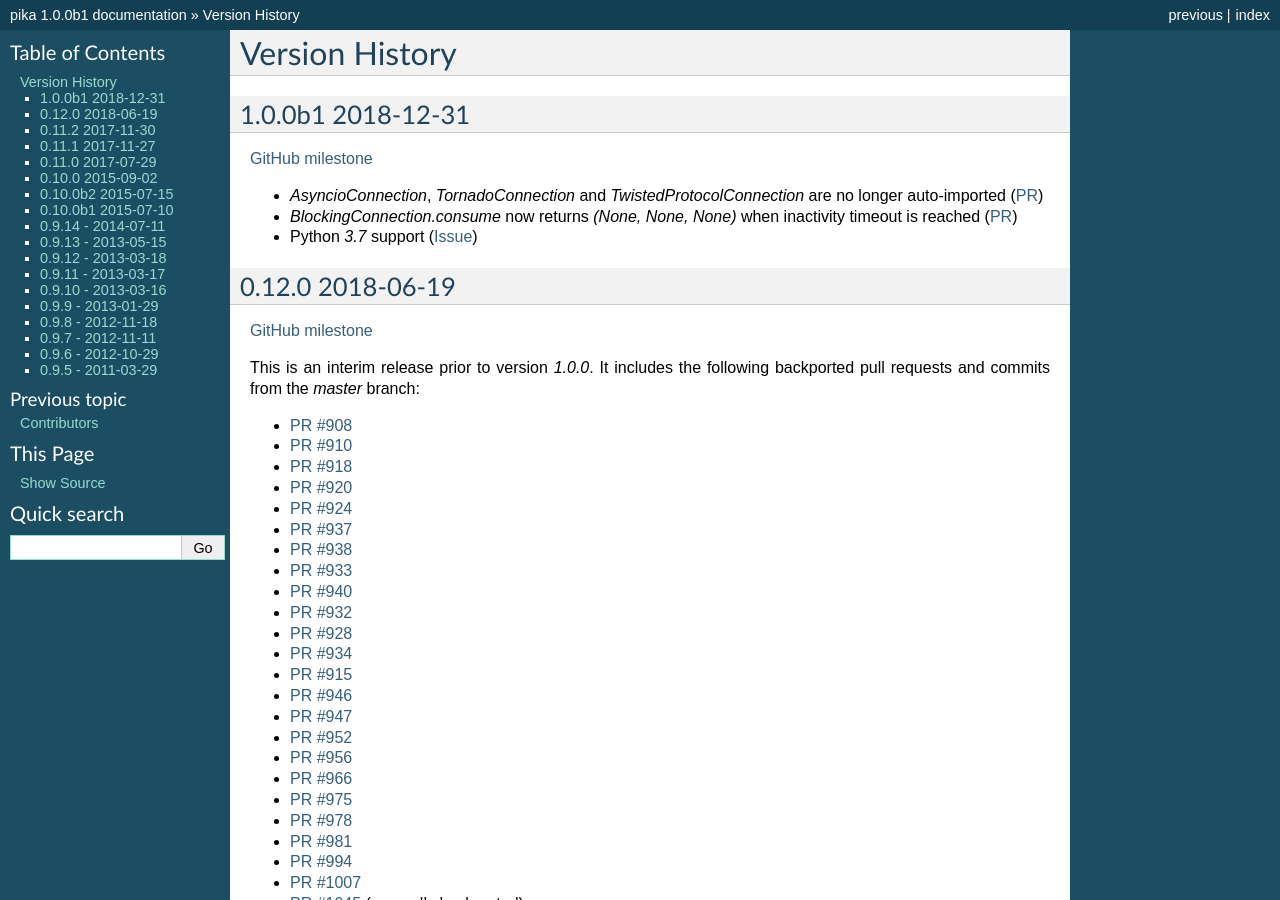
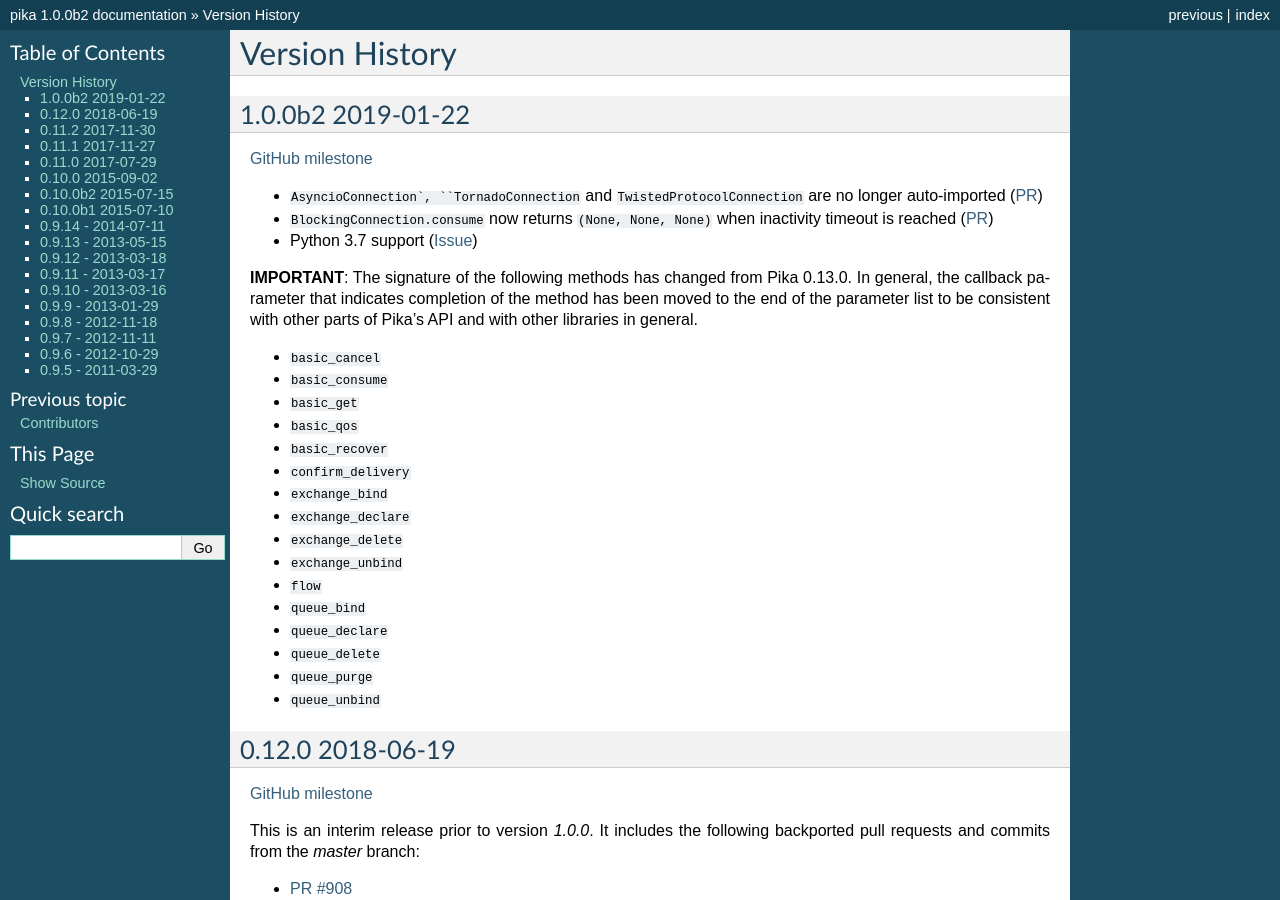
Before and after one commit to pika/pika, a Sphinx documentation site: the page built from docs/version_history.rst, in a window 1280 px wide and 900 px high. Built offline with Sphinx 7.4.7, drawn with Linux system fonts in a browser that asks for light colours; some of the changed text lies outside the part shown.

Commit message:
1.0.0b2 preparation

```diff
--- a/docs/examples/tls_mutual_authentication.rst
+++ b/docs/examples/tls_mutual_authentication.rst
@@ -1,7 +1,7 @@
 TLS parameters example
 ======================
 
-This example demonstrates a TLS session with RabbitMQ using mutual authentication (server and client authentication). It was tested against RabbitMQ 3.7.4, using Python 3.6.5 and Pika 1.0.0b1.
+This example demonstrates a TLS session with RabbitMQ using mutual authentication (server and client authentication). It was tested against RabbitMQ 3.7.4, using Python 3.6.5 and Pika 1.0.0.
 
 See `the RabbitMQ TLS/SSL documentation <https://www.rabbitmq.com/ssl.html>`_ for certificate generation and RabbitMQ TLS configuration. Please note that the `RabbitMQ TLS (x509 certificate) authentication mechanism <https://github.com/rabbitmq/rabbitmq-auth-mechanism-ssl>`_ must be enabled for these examples to work.
 
--- a/docs/version_history.rst
+++ b/docs/version_history.rst
@@ -1,14 +1,34 @@
 Version History
 ===============
 
-1.0.0b1 2018-12-31
+1.0.0b2 2019-01-22
 ------------------
 
 `GitHub milestone <https://github.com/pika/pika/milestone/8>`_
 
-- `AsyncioConnection`, `TornadoConnection` and `TwistedProtocolConnection` are no longer auto-imported (`PR <https://github.com/pika/pika/pull/1129>`_)
-- `BlockingConnection.consume` now returns `(None, None, None)` when inactivity timeout is reached (`PR <https://github.com/pika/pika/pull/899>`_)
-- Python `3.7` support (`Issue <https://github.com/pika/pika/issues/1107>`_)
+- ``AsyncioConnection`, ``TornadoConnection`` and ``TwistedProtocolConnection`` are no longer auto-imported (`PR <https://github.com/pika/pika/pull/1129>`_)
+- ``BlockingConnection.consume`` now returns ``(None, None, None)`` when inactivity timeout is reached (`PR <https://github.com/pika/pika/pull/899>`_)
+- Python 3.7 support (`Issue <https://github.com/pika/pika/issues/1107>`_)
+
+
+**IMPORTANT**: The signature of the following methods has changed from Pika 0.13.0. In general, the callback parameter that indicates completion of the method has been moved to the end of the parameter list to be consistent with other parts of Pika's API and with other libraries in general.
+
+- ``basic_cancel``
+- ``basic_consume``
+- ``basic_get``
+- ``basic_qos``
+- ``basic_recover``
+- ``confirm_delivery``
+- ``exchange_bind``
+- ``exchange_declare``
+- ``exchange_delete``
+- ``exchange_unbind``
+- ``flow``
+- ``queue_bind``
+- ``queue_declare``
+- ``queue_delete``
+- ``queue_purge``
+- ``queue_unbind``
 
 0.12.0 2018-06-19
 -----------------
--- a/pika/__init__.py
+++ b/pika/__init__.py
@@ -1,4 +1,4 @@
-__version__ = '1.0.0b1'
+__version__ = '1.0.0b2'
 
 import logging
 
--- a/setup.py
+++ b/setup.py
@@ -16,7 +16,7 @@ long_description = ('Pika is a pure-Python implementation of the AMQP 0-9-1 '
 
 setuptools.setup(
     name='pika',
-    version='1.0.0b1',
+    version='1.0.0b2',
     description='Pika Python AMQP Client Library',
     long_description=open('README.rst').read(),
     maintainer='Gavin M. Roy',
```
Also changed, not shown: CHANGELOG.rst (+25 -26 lines).
